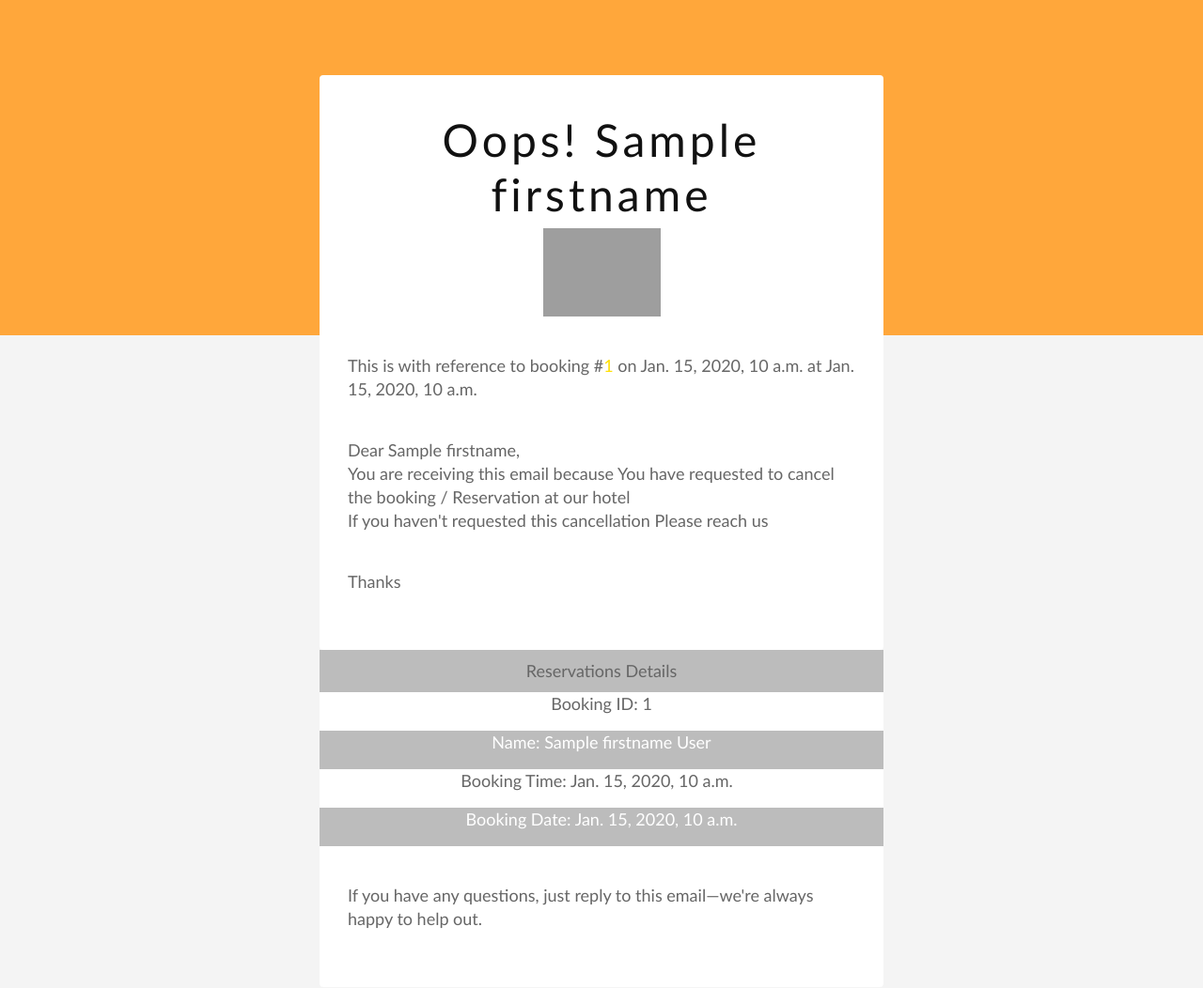
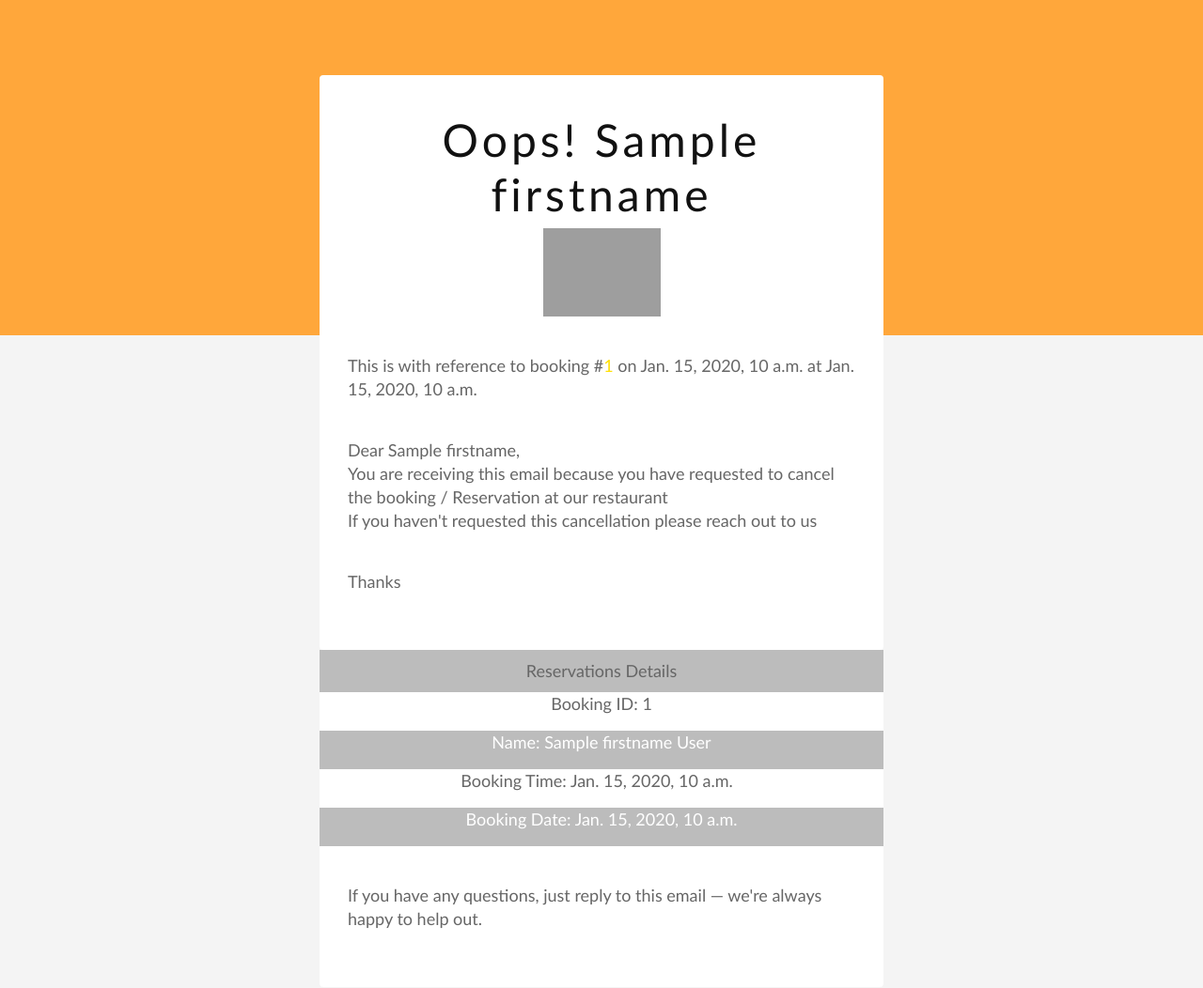
Before and after one commit to ibromurph/restaurant_back_end, a Django app: template templates/Cancelled.html in a window 1280 px wide. Shown: the top 1052 px of the page at 94% size. Run offline with Django 4.2, Linux system fonts and the light colour scheme; the template is opened without the code that fills it: most values are stand-ins (such as "Sample title", 1, 10 or a date in 2020); some libraries are stand-ins or nearby versions; grey boxes are pictures that could not be loaded.

Commit message:
update template text

```diff
--- a/templates/Cancelled.html
+++ b/templates/Cancelled.html
@@ -204,10 +204,10 @@
                     ">
                         <p style="margin: 0">
                             Dear {{ firstname }}, <br>
-                            You are receiving this email because You have requested to cancel the booking / Reservation
-                            at our hotel
+                            You are receiving this email because you have requested to cancel the booking / Reservation
+                            at our restaurant
                             <br>
-                            If you haven't requested this cancellation Please reach us
+                            If you haven't requested this cancellation please reach out to us
                         </p>
                     </td>
                 </tr>
@@ -370,7 +370,7 @@
                           line-height: 25px;
                         ">
                         <p style="margin: 0">
-                            If you have any questions, just reply to this email—we're
+                            If you have any questions, just reply to this email — we're
                             always happy to help out.
                         </p>
                     </td>
--- a/templates/Email.html
+++ b/templates/Email.html
@@ -204,7 +204,7 @@
                             Dear {{ firstname }}, <br>
                             Thank you for choosing us, it is our pleasure to confirm the following reservation.
                             Please advise us if any changes need to be made to this reservation by calling us at
-                            111-222-333
+                            123-456-789.
                         </p>
                     </td>
                 </tr>
@@ -369,7 +369,7 @@
                           line-height: 25px;
                         ">
                         <p style="margin: 0">
-                            If you have any questions, just reply to this email—we're
+                            If you have any questions, just reply to this email — we're
                             always happy to help out.
                         </p>
                     </td>
```
